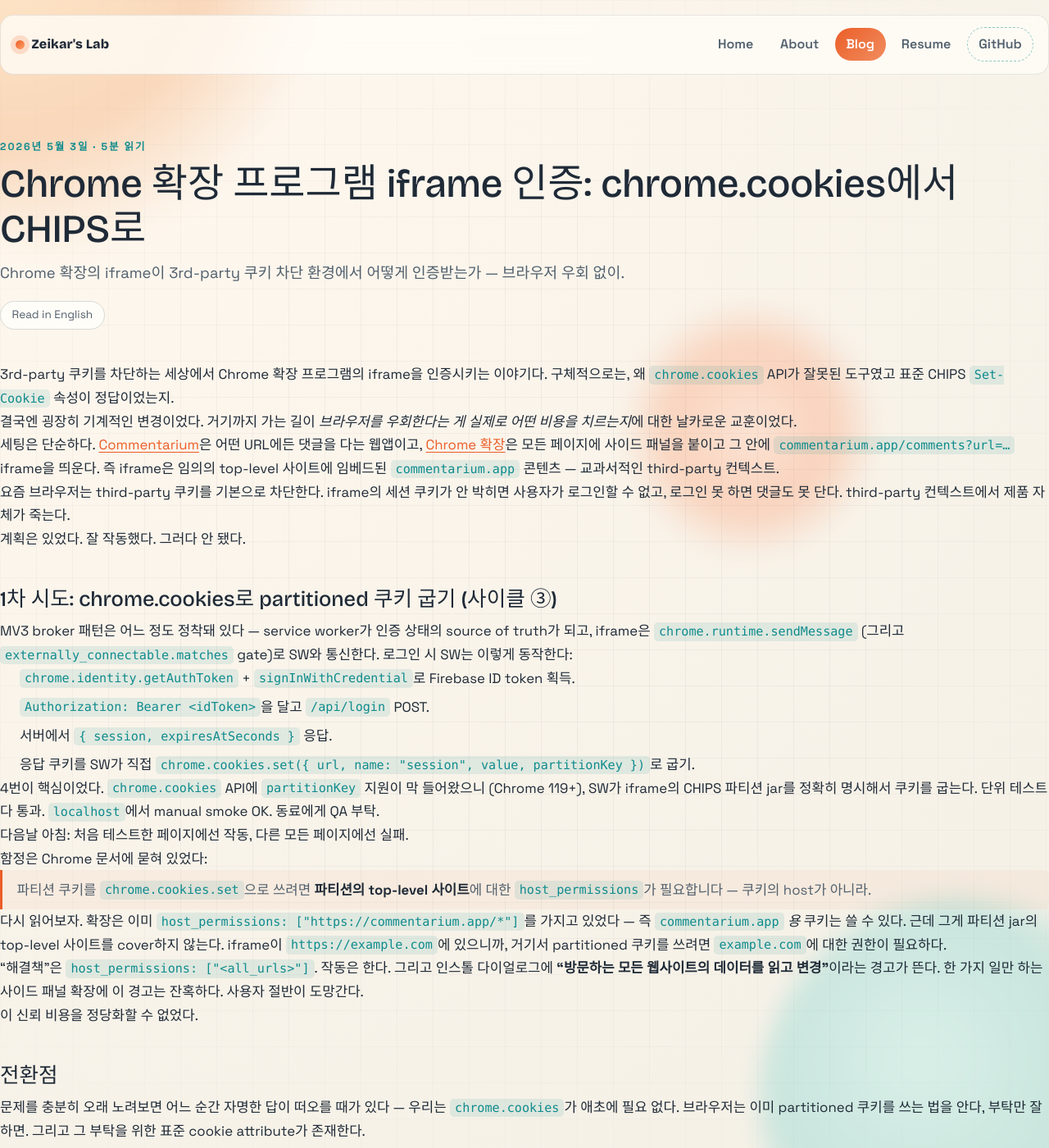
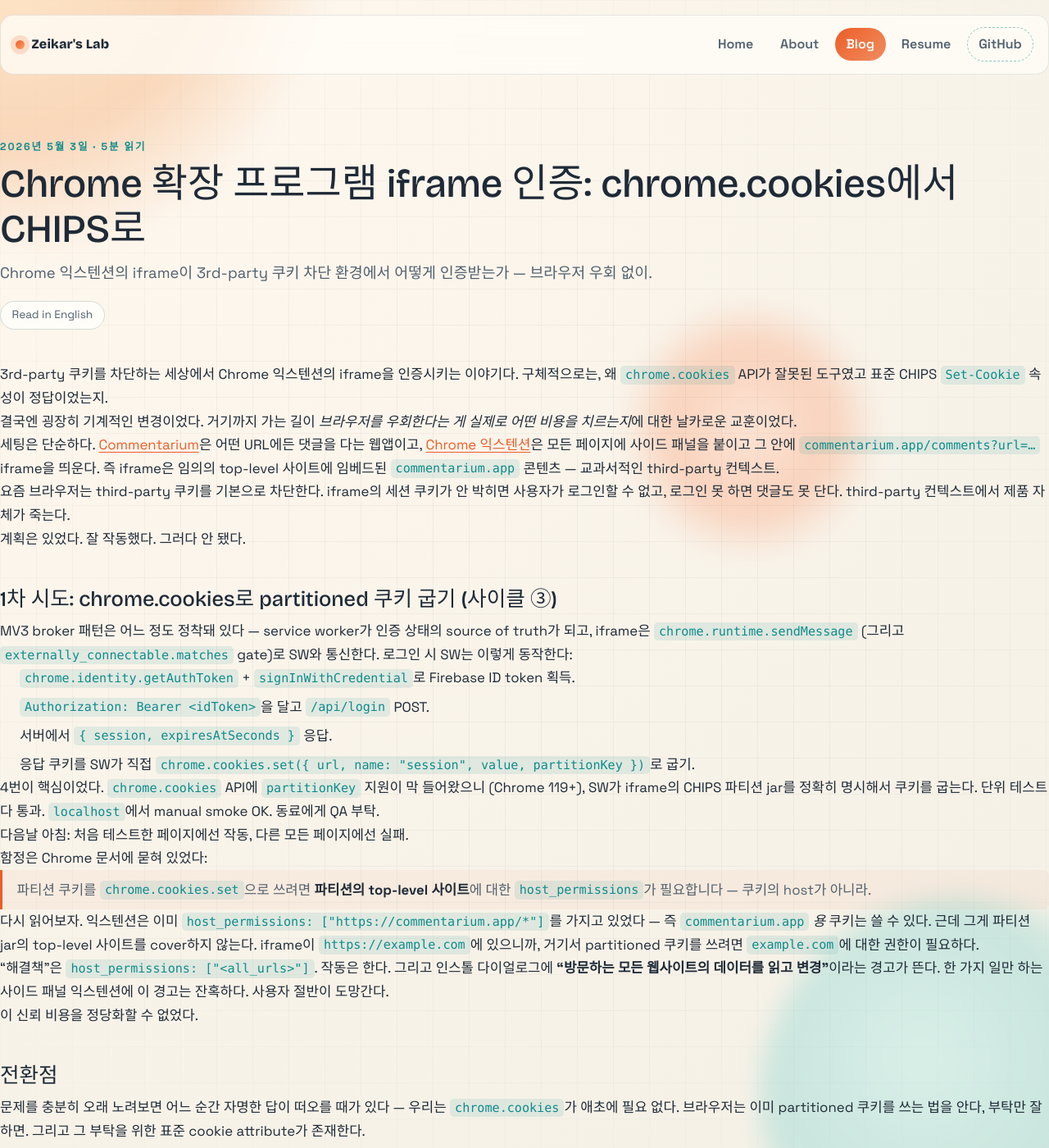
Before and after one commit to zeikar/zeikar.github.io, a Jekyll site: the page built from _posts/ko/2026-05-03-from-chrome-cookies-to-chips.md, in a window 1280 px wide and 1400 px high. Shown: the whole window at 82% size. Built offline with Jekyll 4.4.1, drawn with Linux system fonts in a browser that asks for light colours; nearby versions of some CDN libraries; some of the changed text lies outside the part shown.

Commit message:
Post (ko): "확장" → "익스텐션" in body
The body wording reads more naturally as "익스텐션" — closer to how
Korean Chrome devs talk about it day-to-day. Title and description
keep "Chrome 확장 프로그램" verbatim because that is the canonical
Korean phrasing in the Chrome Web Store and what users actually type
into Google when searching.

````diff
--- a/_posts/ko/2026-05-03-from-chrome-cookies-to-chips.md
+++ b/_posts/ko/2026-05-03-from-chrome-cookies-to-chips.md
@@ -1,17 +1,17 @@
 ---
 title: "Chrome 확장 프로그램 iframe 인증: chrome.cookies에서 CHIPS로"
-subtitle: "Chrome 확장의 iframe이 3rd-party 쿠키 차단 환경에서 어떻게 인증받는가 — 브라우저 우회 없이."
+subtitle: "Chrome 익스텐션의 iframe이 3rd-party 쿠키 차단 환경에서 어떻게 인증받는가 — 브라우저 우회 없이."
 date: 2026-05-03
 translations:
   en: /blog/from-chrome-cookies-to-chips/
 description: "3rd-party 쿠키 차단 환경에서 Chrome 확장 프로그램의 iframe을 인증시키는 법 — chrome.cookies API의 함정, CHIPS Set-Cookie 해결책, 그리고 그 사이의 diff."
 ---
 
-3rd-party 쿠키를 차단하는 세상에서 Chrome 확장 프로그램의 iframe을 인증시키는 이야기다. 구체적으로는, 왜 `chrome.cookies` API가 잘못된 도구였고 표준 CHIPS `Set-Cookie` 속성이 정답이었는지.
+3rd-party 쿠키를 차단하는 세상에서 Chrome 익스텐션의 iframe을 인증시키는 이야기다. 구체적으로는, 왜 `chrome.cookies` API가 잘못된 도구였고 표준 CHIPS `Set-Cookie` 속성이 정답이었는지.
 
 결국엔 굉장히 기계적인 변경이었다. 거기까지 가는 길이 *브라우저를 우회한다는 게 실제로 어떤 비용을 치르는지*에 대한 날카로운 교훈이었다.
 
-세팅은 단순하다. [Commentarium](https://commentarium.app)은 어떤 URL에든 댓글을 다는 웹앱이고, [Chrome 확장](https://github.com/zeikar/commentarium-extension)은 모든 페이지에 사이드 패널을 붙이고 그 안에 `commentarium.app/comments?url=…` iframe을 띄운다. 즉 iframe은 임의의 top-level 사이트에 임베드된 `commentarium.app` 콘텐츠 — 교과서적인 third-party 컨텍스트.
+세팅은 단순하다. [Commentarium](https://commentarium.app)은 어떤 URL에든 댓글을 다는 웹앱이고, [Chrome 익스텐션](https://github.com/zeikar/commentarium-extension)은 모든 페이지에 사이드 패널을 붙이고 그 안에 `commentarium.app/comments?url=…` iframe을 띄운다. 즉 iframe은 임의의 top-level 사이트에 임베드된 `commentarium.app` 콘텐츠 — 교과서적인 third-party 컨텍스트.
 
 요즘 브라우저는 third-party 쿠키를 기본으로 차단한다. iframe의 세션 쿠키가 안 박히면 사용자가 로그인할 수 없고, 로그인 못 하면 댓글도 못 단다. third-party 컨텍스트에서 제품 자체가 죽는다.
 
@@ -34,9 +34,9 @@
 
 > 파티션 쿠키를 `chrome.cookies.set`으로 쓰려면 **파티션의 top-level 사이트**에 대한 `host_permissions`가 필요합니다 — 쿠키의 host가 아니라.
 
-다시 읽어보자. 확장은 이미 `host_permissions: ["https://commentarium.app/*"]`를 가지고 있었다 — 즉 `commentarium.app` *용* 쿠키는 쓸 수 있다. 근데 그게 파티션 jar의 top-level 사이트를 cover하지 않는다. iframe이 `https://example.com`에 있으니까, 거기서 partitioned 쿠키를 쓰려면 `example.com`에 대한 권한이 필요하다.
+다시 읽어보자. 익스텐션은 이미 `host_permissions: ["https://commentarium.app/*"]`를 가지고 있었다 — 즉 `commentarium.app` *용* 쿠키는 쓸 수 있다. 근데 그게 파티션 jar의 top-level 사이트를 cover하지 않는다. iframe이 `https://example.com`에 있으니까, 거기서 partitioned 쿠키를 쓰려면 `example.com`에 대한 권한이 필요하다.
 
-"해결책"은 `host_permissions: ["<all_urls>"]`. 작동은 한다. 그리고 인스톨 다이얼로그에 **"방문하는 모든 웹사이트의 데이터를 읽고 변경"**이라는 경고가 뜬다. 한 가지 일만 하는 사이드 패널 확장에 이 경고는 잔혹하다. 사용자 절반이 도망간다.
+"해결책"은 `host_permissions: ["<all_urls>"]`. 작동은 한다. 그리고 인스톨 다이얼로그에 **"방문하는 모든 웹사이트의 데이터를 읽고 변경"**이라는 경고가 뜬다. 한 가지 일만 하는 사이드 패널 익스텐션에 이 경고는 잔혹하다. 사용자 절반이 도망간다.
 
 이 신뢰 비용을 정당화할 수 없었다.
 
@@ -48,7 +48,7 @@
 Set-Cookie: session=…; Partitioned; SameSite=None; Secure; HttpOnly; Path=/
 ```
 
-[CHIPS](https://developer.chrome.com/docs/privacy-security/privacy-sandbox/chips) — Cookies Having Independent Partitioned State. 이 속성을 붙이면 브라우저가 알아서 iframe의 파티션 jar에 (임베딩 top-level 사이트로 키잉해서) 쿠키를 넣고, 같은 iframe의 후속 요청에 다시 보낸다. `host_permissions` 따위 필요 없다 — 쿠키를 쓰는 주체가 확장이 아니라 *서버*니까.
+[CHIPS](https://developer.chrome.com/docs/privacy-security/privacy-sandbox/chips) — Cookies Having Independent Partitioned State. 이 속성을 붙이면 브라우저가 알아서 iframe의 파티션 jar에 (임베딩 top-level 사이트로 키잉해서) 쿠키를 넣고, 같은 iframe의 후속 요청에 다시 보낸다. `host_permissions` 따위 필요 없다 — 쿠키를 쓰는 주체가 익스텐션이 아니라 *서버*니까.
 
 이게 CHIPS의 본래 디자인이다. 우리가 그걸 우회하려 했던 거였다.
 
@@ -118,17 +118,17 @@
 
 `auth.revokeRefreshTokens(uid)`는 사용자의 모든 refresh token을 서버 측에서 무효화한다. 인증 라우트들이 extension surface에서 `verifySessionCookie(cookie, /* checkRevoked */ true)`를 쓰면, 어느 한 파티션에서의 로그아웃이 전파된다 — 다른 파티션의 쿠키는 jar에 물리적으로 남아 있지만 다음 요청에서 검증 실패. UI는 401을 잡아서 `commentarium:signed-out` 커스텀 이벤트로 signed-out 상태로 전환한다. 깔끔.
 
-(의도적으로 빼둔 nuance 하나: 1st-party `commentarium.app`을 직접 방문하는 컨텍스트는 unpartitioned 쿠키와 별개의 sign-in surface를 쓴다. 그래서 확장에서 로그아웃해도 직접 연 `commentarium.app` 탭은 로그아웃되지 않는다. Slack 데스크톱 vs Slack 브라우저와 같은 모델 — 두 surface는 의도적으로 분리.)
+(의도적으로 빼둔 nuance 하나: 1st-party `commentarium.app`을 직접 방문하는 컨텍스트는 unpartitioned 쿠키와 별개의 sign-in surface를 쓴다. 그래서 익스텐션에서 로그아웃해도 직접 연 `commentarium.app` 탭은 로그아웃되지 않는다. Slack 데스크톱 vs Slack 브라우저와 같은 모델 — 두 surface는 의도적으로 분리.)
 
 ## 교훈
 
 1. **Chrome API workaround로 손이 가기 전에 cookie 스펙을 보자.** CHIPS는 정확히 이 케이스 — 임베디드 컨텍스트를 위한 partitioned 쿠키 — 를 위해 존재한다. `chrome.cookies` 문서를 네 번 읽고 나서야 cookie attribute 문서를 처음 읽었다.
 2. **Manual E2E는 단위 테스트가 못 잡는 걸 잡는다.** chrome.cookies 실패는 *실제 두 번째 도메인에 호스팅된 실제 페이지에서만* 보였다. 단위 테스트는 통과했다. 브라우저의 권한 체계는 mock으로 너무 쉽게 우회된다.
 3. **Service worker는 얇을수록 좋다.** SW가 *ID token만 발급*하는 일만 하면, 깜짝 놀랄 표면적이 줄어든다. 삭제된 라인의 대부분은 파티션 시맨틱에 대한 sample-of-one 가정을 끌고 다니던 코드였다.
-4. **CHIPS는 오늘 기준 Chrome / Edge.** Firefox는 구현 중, Safari는 다른 입장. Chrome Web Store용 확장에는 이걸로 충분. 크로스 브라우저 확장이라면 다른 모양이 필요하다.
+4. **CHIPS는 오늘 기준 Chrome / Edge.** Firefox는 구현 중, Safari는 다른 입장. Chrome Web Store용 익스텐션에는 이걸로 충분. 크로스 브라우저 익스텐션이라면 다른 모양이 필요하다.
 
 diff는 압도적으로 우리 편이었다. 가장 어려운 건 첫 번째 디자인이 잘못된 모양이었다는 걸 인정하는 거였다.
 
 ---
 
-*코드: [commentarium-extension](https://github.com/zeikar/commentarium-extension). CHIPS 리디자인 사이클은 [확장 PR #2](https://github.com/zeikar/commentarium-extension/pull/2) 로 머지됐다.*
+*코드: [commentarium-extension](https://github.com/zeikar/commentarium-extension). CHIPS 리디자인 사이클은 [익스텐션 PR #2](https://github.com/zeikar/commentarium-extension/pull/2) 로 머지됐다.*
````
